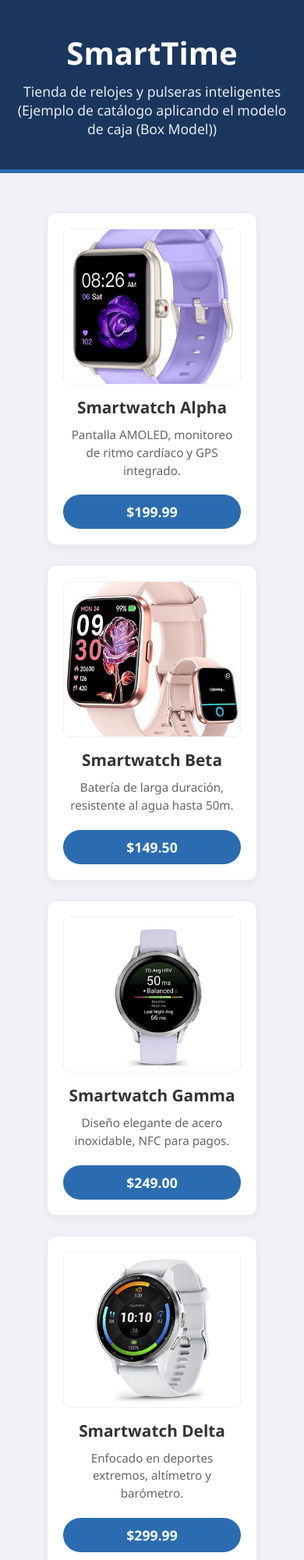
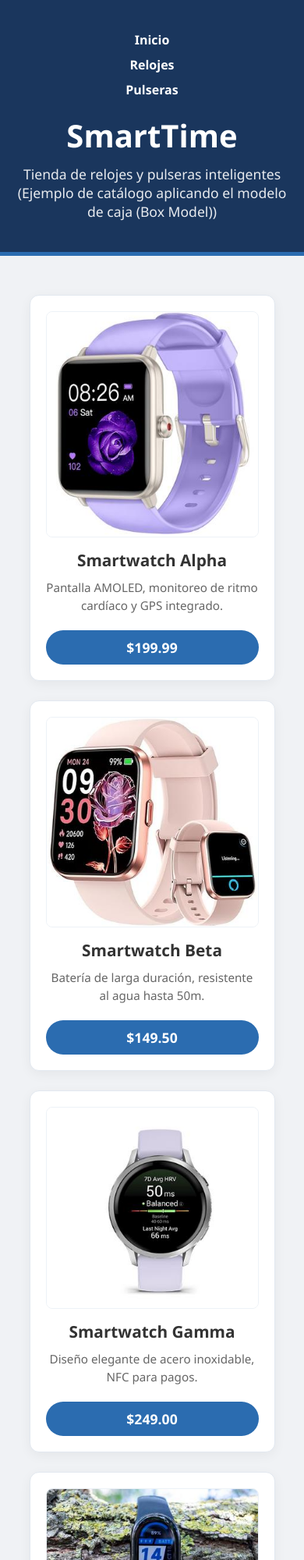
Before and after one commit to xavierjimenezalban/boxmodel-tarea, a plain HTML site: page index.html in a window 390 px wide. Shown: the top 2000 px of the page at 78% size. Drawn offline with Linux system fonts and the light colour scheme.

Commit message:
Actualizar responsividad

```diff
--- /dev/null
+++ b/assets/css/responsive.css
@@ -0,0 +1,56 @@
+/* Base: Flexbox configurado en style.css (.product-grid y .product) */
+
+/* Desktop (CSS Grid) */
+@media (min-width: 1024px) {
+  .product-grid {
+    display: grid;
+    grid-template-columns: repeat(3, 1fr);
+  }
+}
+
+/* Tablets (768 - 1023px) */
+@media (min-width: 768px) and (max-width: 1023px) {
+  /* 2 columnas de productos */
+  .product-grid {
+    display: grid;
+    grid-template-columns: repeat(2, 1fr);
+  }
+  /* Menú más amplio */
+  .main-menu {
+    gap: 40px;
+  }
+  /* Ajustes en fuentes e imágenes */
+  .main-menu a {
+    font-size: 1.2rem;
+  }
+  .product img {
+    height: 250px;
+  }
+}
+
+/* Móviles (< 768px) */
+@media (max-width: 767px) {
+  /* Sin scroll horizontal */
+  body {
+    overflow-x: hidden;
+  }
+  /* Productos en una sola columna */
+  .product-grid {
+    display: grid;
+    grid-template-columns: 1fr;
+  }
+  .product {
+    width: 90%;
+    margin: auto;
+  }
+  /* Menú vertical */
+  .main-menu {
+    flex-direction: column;
+    gap: 10px;
+  }
+  /* Imágenes fluidas */
+  .product img {
+    width: 100%;
+    height: auto;
+  }
+}
--- a/assets/css/style.css
+++ b/assets/css/style.css
@@ -39,7 +39,20 @@ body {
   opacity: 0.9;
 }
 
-.productos {
+.main-menu {
+  display: flex;
+  justify-content: center;
+  gap: 20px;
+  margin-bottom: 20px;
+}
+
+.main-menu a {
+  color: white;
+  text-decoration: none;
+  font-weight: bold;
+}
+
+.product-grid {
   max-width: 1200px;
   margin: 0 auto 40px; /* margin */
   padding: 20px; /* padding */
@@ -49,7 +62,7 @@ body {
   gap: 25px;
 }
 
-.producto {
+.product {
   background-color: var(--card-bg);
   width: 270px; /* width */
   padding: 20px; /* padding */
@@ -63,12 +76,12 @@ body {
   transition: transform 0.3s ease, box-shadow 0.3s ease;
 }
 
-.producto:hover {
+.product:hover {
   transform: translateY(-5px);
   box-shadow: 0 10px 25px rgba(0, 0, 0, 0.1);
 }
 
-.producto img {
+.product img {
   width: 100%; /* width */
   height: 200px; /* height */
   object-fit: cover;
@@ -77,13 +90,13 @@ body {
   border: 1px solid #edf2f7; /* border */
 }
 
-.producto h3 {
+.product h3 {
   margin: 0 0 10px 0; /* margin */
   color: var(--text-main);
   font-size: 1.3rem;
 }
 
-.producto p {
+.product p {
   margin: 0 0 20px 0; /* margin */
   color: var(--text-muted);
   font-size: 0.95rem;
--- a/index.html
+++ b/index.html
@@ -5,76 +5,69 @@
   <meta name="viewport" content="width=device-width,initial-scale=1">
   <title>SmartTime - Catálogo de Relojes y Pulseras</title>
   <link rel="stylesheet" href="assets/css/style.css">
+  <link rel="stylesheet" href="assets/css/responsive.css">
 </head>
 <body>
   <header class="site-header">
+    <nav class="main-menu">
+      <a href="#">Inicio</a>
+      <a href="#">Relojes</a>
+      <a href="#">Pulseras</a>
+    </nav>
     <h1>SmartTime</h1>
     <p>Tienda de relojes y pulseras inteligentes (Ejemplo de catálogo aplicando
       el modelo de caja (Box Model))</p>
   </header>
 
   <main>
-    <section class="productos">
-      <div class="producto">
+    <div class="product-grid">
+      <div class="product">
         <img src="assets/img/prod1.jpg" alt="Reloj Inteligente Alpha">
         <h3>Smartwatch Alpha</h3>
         <p>Pantalla AMOLED, monitoreo de ritmo cardíaco y GPS integrado.</p>
         <span class="precio">$199.99</span>
       </div>
 
-      <div class="producto">
+      <div class="product">
         <img src="assets/img/prod2.jpg" alt="Reloj Inteligente Beta">
         <h3>Smartwatch Beta</h3>
         <p>Batería de larga duración, resistente al agua hasta 50m.</p>
         <span class="precio">$149.50</span>
       </div>
 
-      <div class="producto">
+      <div class="product">
         <img src="assets/img/prod3.jpg" alt="Reloj Inteligente Gamma">
         <h3>Smartwatch Gamma</h3>
         <p>Diseño elegante de acero inoxidable, NFC para pagos.</p>
         <span class="precio">$249.00</span>
       </div>
 
-      <div class="producto">
-        <img src="assets/img/prod4.jpg" alt="Reloj Inteligente Delta">
-        <h3>Smartwatch Delta</h3>
-        <p>Enfocado en deportes extremos, altímetro y barómetro.</p>
-        <span class="precio">$299.99</span>
-      </div>
-
-      <div class="producto">
+      <div class="product">
         <img src="assets/img/prod5.jpg" alt="Pulsera Inteligente One">
         <h3>Smartband One</h3>
         <p>Pulsera ligera con contador de pasos y monitor de sueño.</p>
         <span class="precio">$49.99</span>
       </div>
 
-      <div class="producto">
+      <div class="product">
         <img src="assets/img/prod6.jpg" alt="Pulsera Inteligente Two">
         <h3>Smartband Two</h3>
         <p>Pantalla a color, notificaciones de smartphone y 14 modos.</p>
         <span class="precio">$59.99</span>
       </div>
 
-      <div class="producto">
+      <div class="product">
         <img src="assets/img/prod7.jpg" alt="Pulsera Inteligente Three">
         <h3>Smartband Three</h3>
         <p>Diseño minimalista, sensor de oxígeno en sangre (SpO2).</p>
         <span class="precio">$69.00</span>
       </div>
 
-      <div class="producto">
-        <img src="assets/img/prod8.jpg" alt="Pulsera Inteligente Four">
-        <h3>Smartband Four</h3>
-        <p>Edición especial, correas intercambiables y gran autonomía.</p>
-        <span class="precio">$75.50</span>
-      </div>
-    </section>
+    </div>
   </main>
 
   <footer class="site-footer">
-    <p>© 2026 SmartTime. Todos los derechos reservados.</p>
+    <p>&copy; 2026 SmartTime. Todos los derechos reservados.</p>
   </footer>
 </body>
 </html>
```
